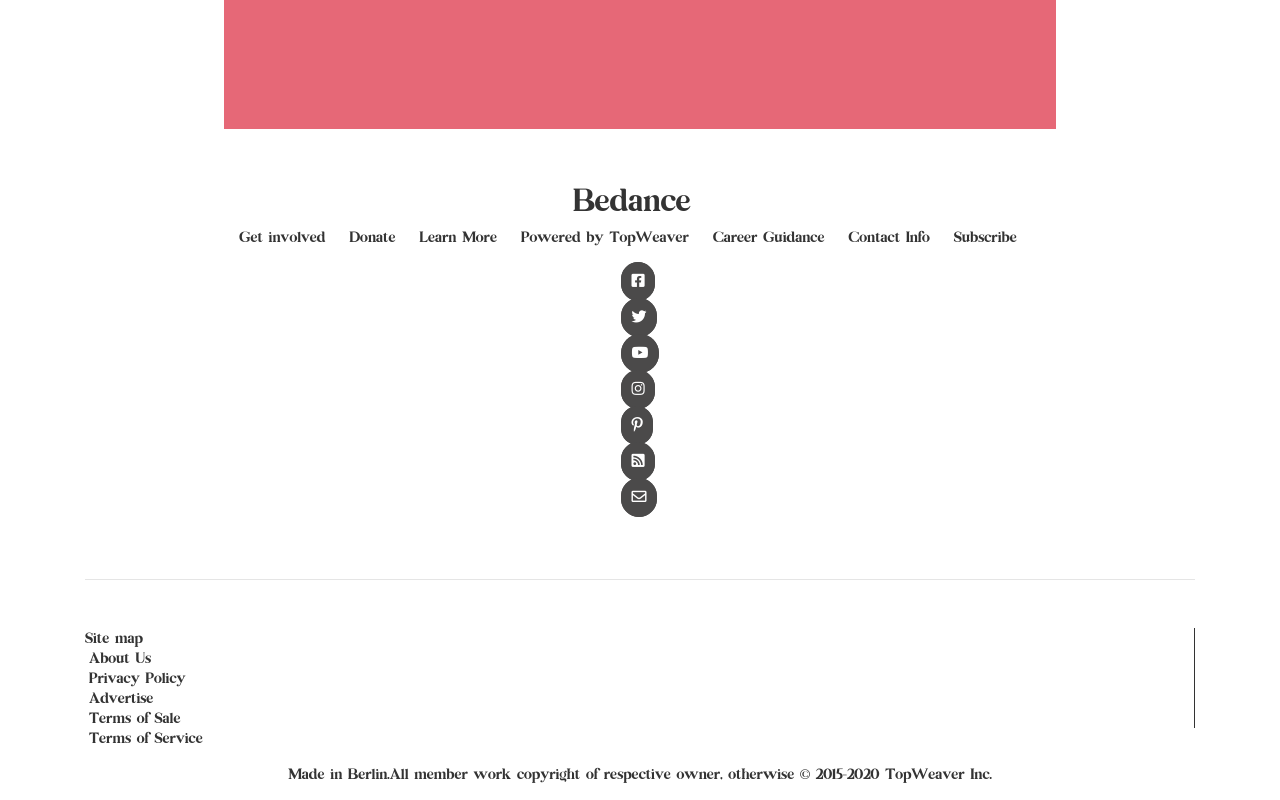
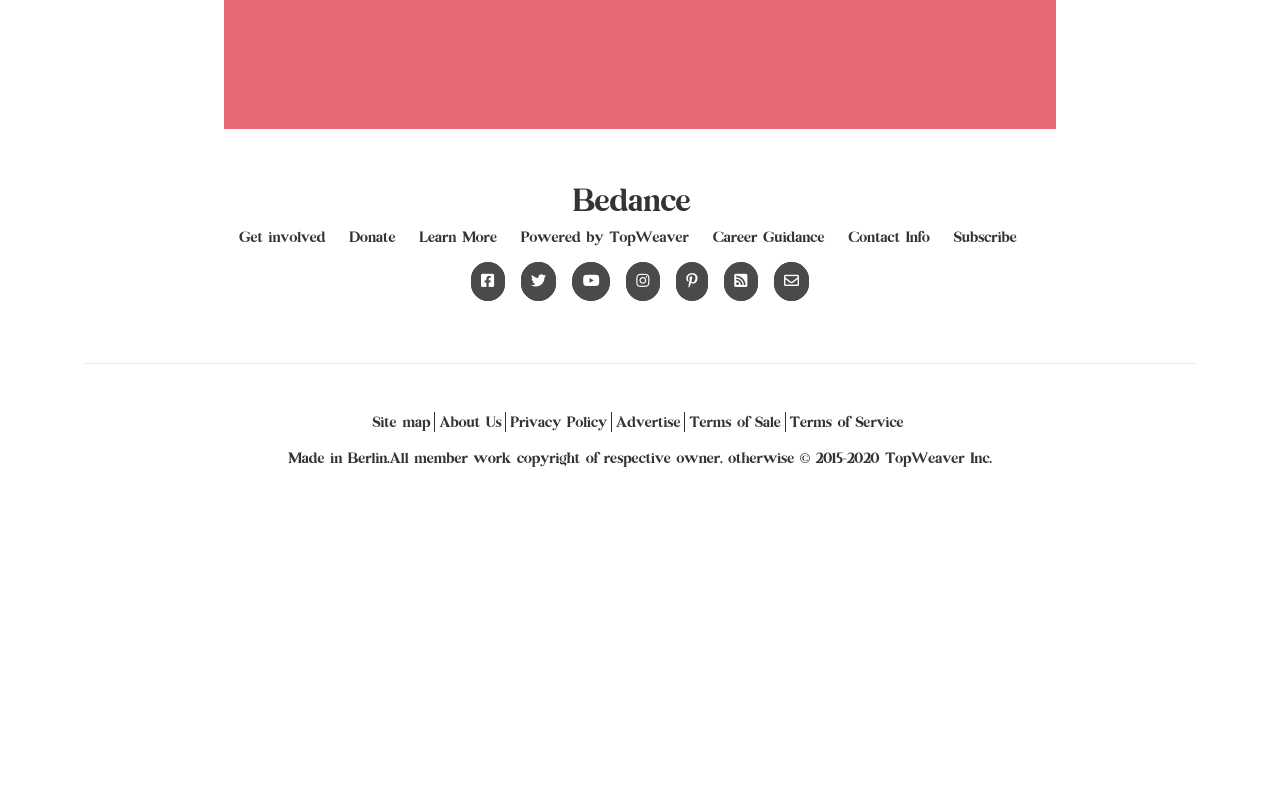
Before and after one commit to TopWeaver/directory-website, a website: page html/index.html in a window 1280 px wide. Shown: the part 3131-3931 px from the top of the page. After the commit the page ends 3615 px from the top, so only its background shows below. Drawn offline with Linux system fonts and the light colour scheme; files that its build step writes are made by us from their sources; some icons are missing.

Commit message:
fixing footer ul links
fixing footer ul links

```diff
--- a/css/index.css
+++ b/css/index.css
@@ -233,7 +233,7 @@
 
 .menu-links ul,
 .right-menu ul,
-.social-links ul .bottom-links .left-menu ul,
+.social-links ul, .bottom-links .left-menu ul,
 .social-links {
   display: flex;
   flex-wrap: wrap;
--- a/html/index.html
+++ b/html/index.html
@@ -169,7 +169,7 @@
         </ul>
     </div>
     <div class="social-links">
-        <ul class="">
+        <ul>
             <li class="p-2"><a href="#"><i class="fab fa-facebook-square"></i></a></li>
             <li class="p-2"><a href="#"><i class="fab fa-twitter"></i></a></li>
             <li class="p-2"><a href="#"><i class="fab fa-youtube"></i></a></li>
```
